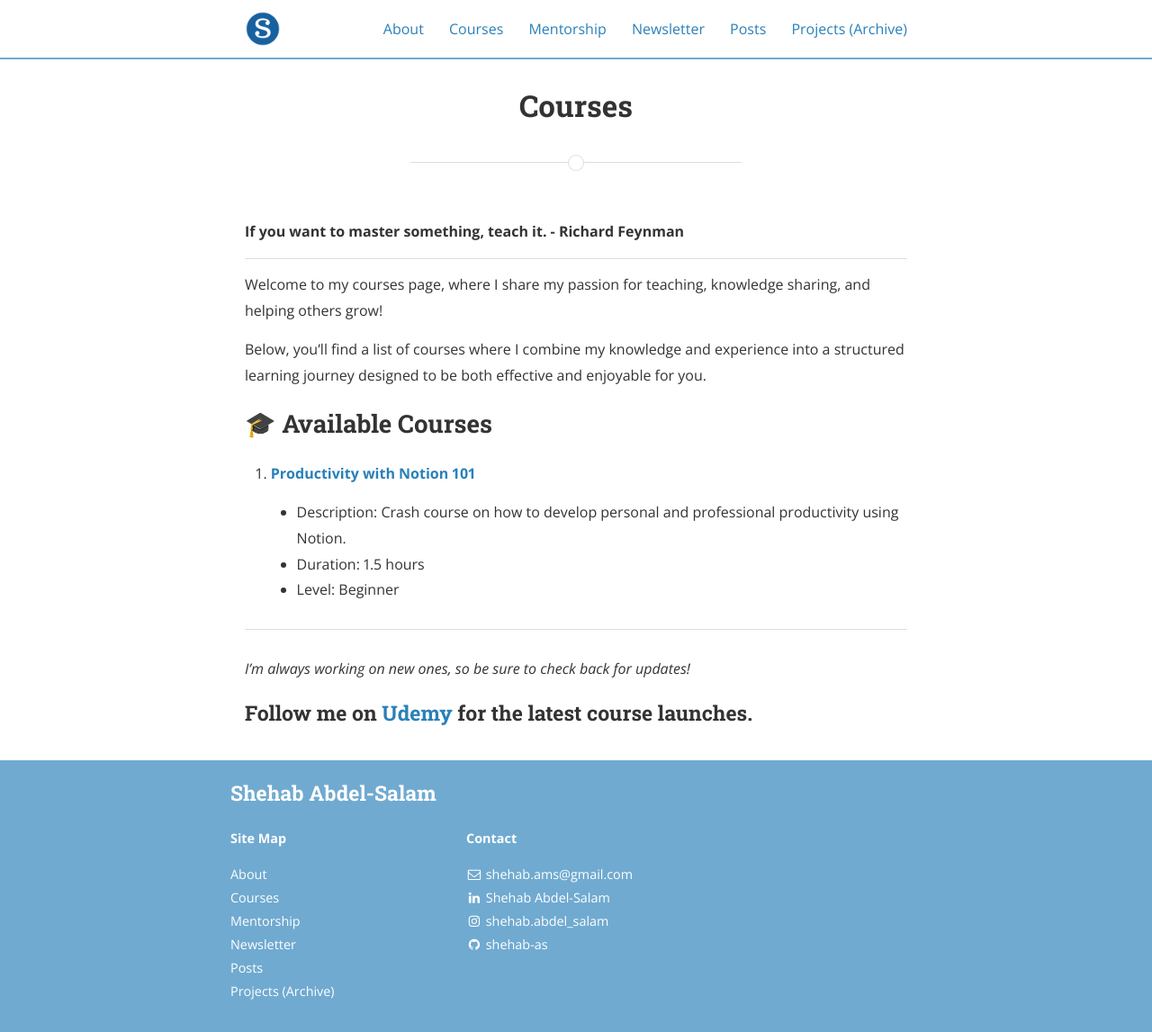
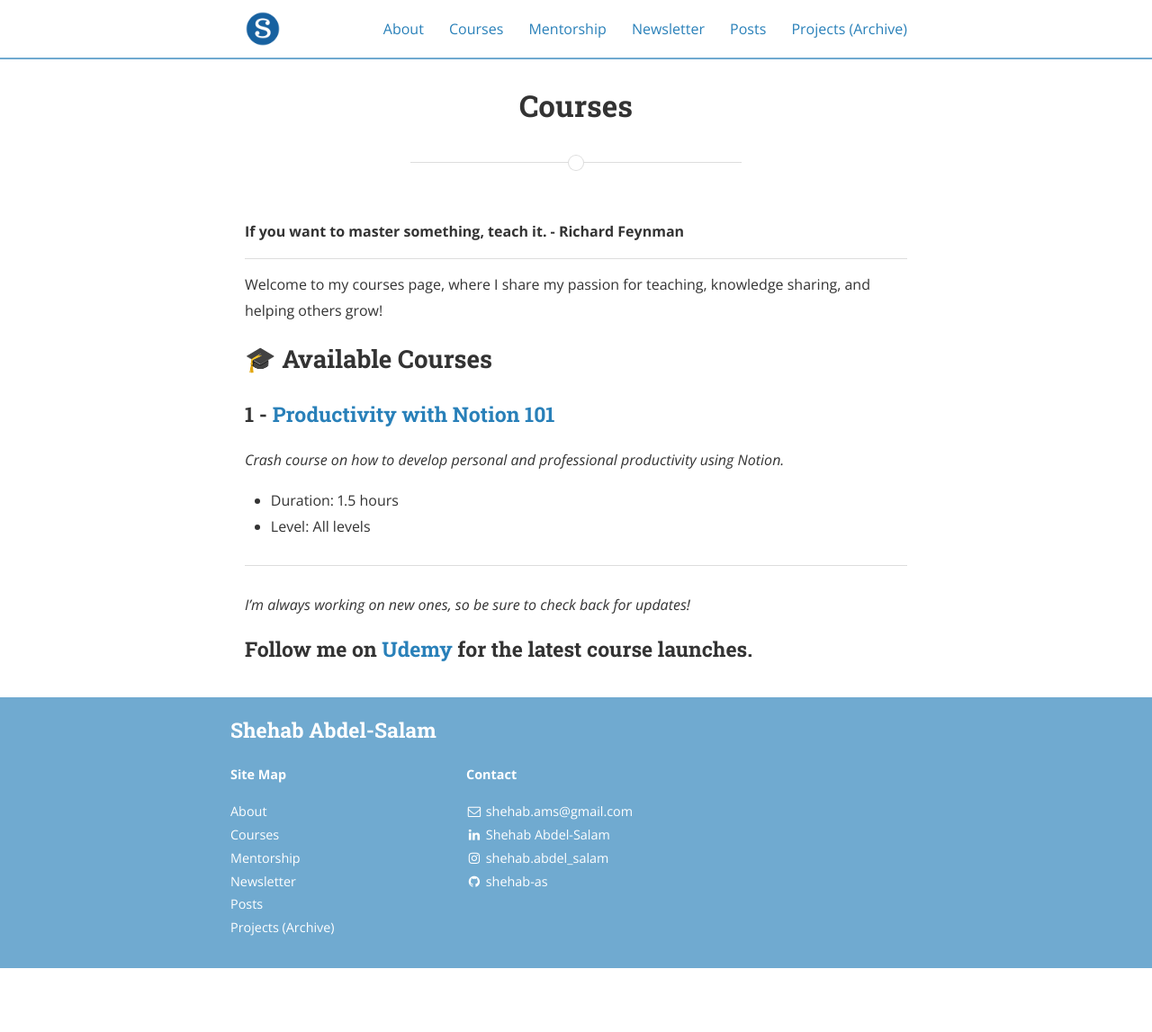
Before and after one commit to ShehabCE/shehabce.github.io, a Jekyll site: the page built from courses.md, in a window 1280 px wide. Shown: the whole page at 90% size. Built offline with Jekyll 4.4.1, drawn with Linux system fonts in a browser that asks for light colours; nearby versions of some CDN libraries; a style sheet for code colours, icons or effects is not loaded; after the commit the page ends 1076 px from its top, so only the background shows below that.

Commit message:
Update courses

```diff
--- a/courses.md
+++ b/courses.md
@@ -8,15 +8,14 @@ permalink: /courses/
 
 Welcome to my courses page, where I share my passion for teaching, knowledge sharing, and helping others grow!
 
-Below, you’ll find a list of courses where I combine my knowledge and experience into a structured learning journey designed to be both effective and enjoyable for you.
-
 ## 🎓 Available Courses
 
-1. **[Productivity with Notion 101](https://www.udemy.com/course/productivity-with-notion-101/?referralCode=8FA28F7CF4D8B4553552)**
+### 1 - [Productivity with Notion 101](https://www.udemy.com/course/productivity-with-notion-101/?referralCode=8FA28F7CF4D8B4553552)
 
-   - Description: Crash course on how to develop personal and professional productivity using Notion.
-   - Duration: 1.5 hours
-   - Level: Beginner
+_Crash course on how to develop personal and professional productivity using Notion._
+
+- Duration: 1.5 hours
+- Level: All levels
 
 ---
 
```
